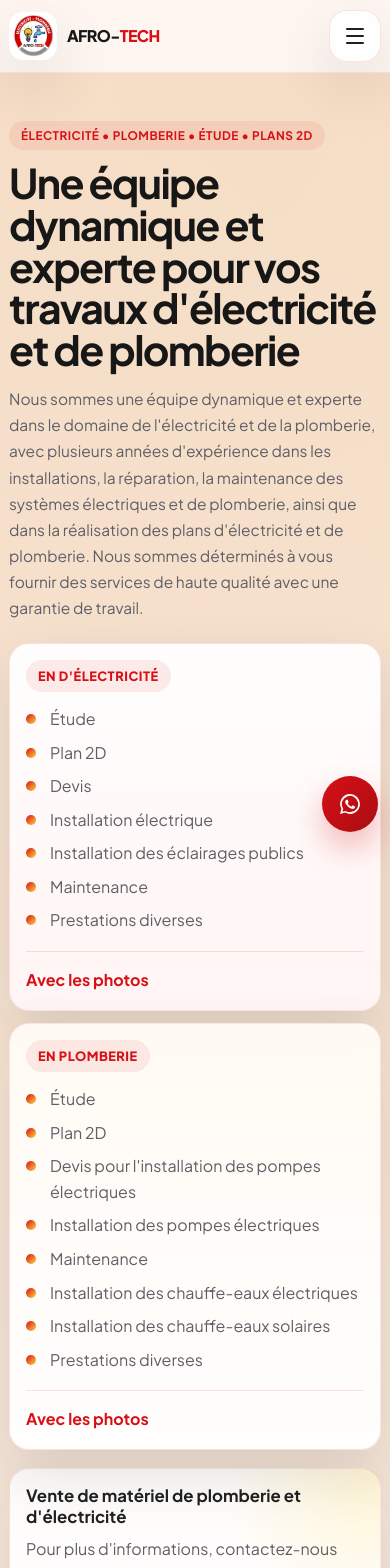
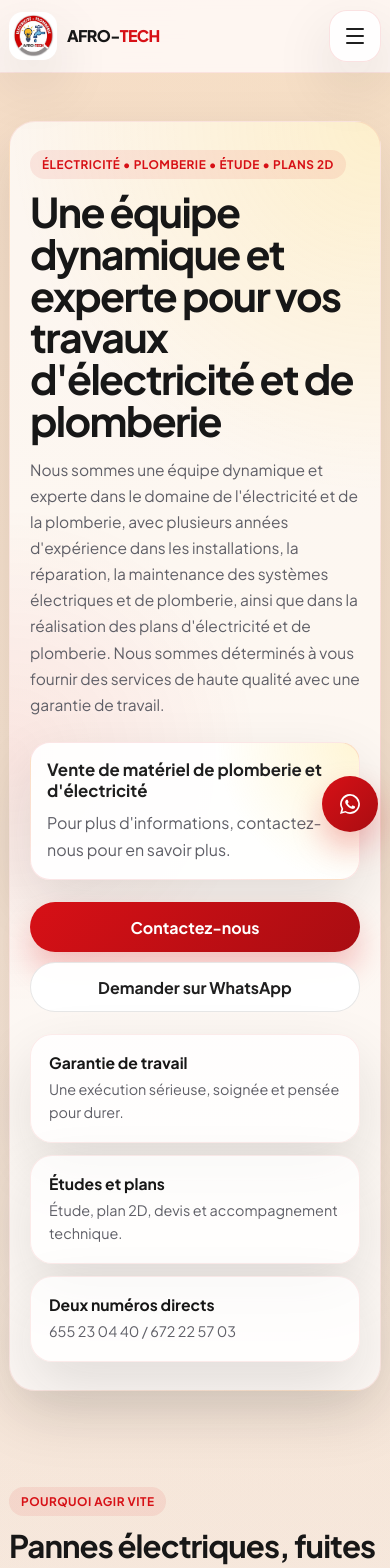
Before and after one commit to larrypops/AFRO-TECH, a Next.js app: page / in a window 390 px wide. Shown: the top 1568 px of the page. Built offline with nearby package versions, Linux system fonts and the light colour scheme.

Commit message:
Move service details out of hero

```diff
--- a/app/globals.css
+++ b/app/globals.css
@@ -261,6 +261,19 @@ p {
   padding-top: 28px;
 }
 
+.hero-copy-full {
+  max-width: 960px;
+  margin: 0 auto;
+  padding: 38px 42px;
+  border-radius: 36px;
+  background:
+    radial-gradient(circle at top right, rgba(255, 210, 63, 0.2), transparent 28%),
+    radial-gradient(circle at left center, rgba(215, 16, 22, 0.08), transparent 34%),
+    rgba(255, 255, 255, 0.72);
+  border: 1px solid rgba(215, 16, 22, 0.08);
+  box-shadow: var(--shadow);
+}
+
 .hero-copy h1,
 .page-title {
   margin: 0 0 18px;
@@ -274,14 +287,6 @@ p {
   max-width: 62ch;
 }
 
-.hero-service-panels {
-  display: grid;
-  grid-template-columns: repeat(2, minmax(0, 1fr));
-  gap: 16px;
-  margin-top: 26px;
-}
-
-.hero-service-panel,
 .hero-note {
   padding: 22px;
   border-radius: 24px;
@@ -290,67 +295,10 @@ p {
   box-shadow: var(--shadow);
 }
 
-.hero-service-panel {
-  background:
-    linear-gradient(180deg, rgba(255, 255, 255, 0.96), rgba(255, 245, 245, 0.94));
-}
-
-.hero-service-panel.accent {
-  background:
-    linear-gradient(180deg, rgba(255, 250, 244, 0.98), rgba(255, 255, 255, 0.94));
-}
-
-.hero-service-kicker {
-  display: inline-flex;
-  margin-bottom: 14px;
-  padding: 8px 12px;
-  border-radius: 999px;
-  background: rgba(215, 16, 22, 0.08);
-  color: var(--primary);
-  font-size: 0.8rem;
-  font-weight: 800;
-  letter-spacing: 0.04em;
-  text-transform: uppercase;
-}
-
-.hero-service-list {
-  margin: 0;
-  padding: 0;
-  list-style: none;
-  display: grid;
-  gap: 10px;
-}
-
-.hero-service-list li {
-  position: relative;
-  padding-left: 24px;
-  color: var(--muted);
-  line-height: 1.6;
-}
-
-.hero-service-list li::before {
-  content: "";
-  position: absolute;
-  left: 0;
-  top: 8px;
-  width: 10px;
-  height: 10px;
-  border-radius: 999px;
-  background: linear-gradient(135deg, var(--primary), var(--accent));
-}
-
-.hero-service-note {
-  margin: 18px 0 0;
-  padding-top: 14px;
-  border-top: 1px solid rgba(215, 16, 22, 0.12);
-  color: var(--primary);
-  font-weight: 700;
-}
-
 .hero-note {
   display: grid;
   gap: 8px;
-  margin-top: 18px;
+  margin-top: 24px;
   background:
     radial-gradient(circle at right top, rgba(255, 210, 63, 0.22), transparent 40%),
     rgba(255, 255, 255, 0.92);
@@ -397,14 +345,12 @@ p {
   min-height: 100%;
 }
 
-.proof-chip strong,
-.hero-badge strong {
+.proof-chip strong {
   display: block;
   margin-bottom: 6px;
 }
 
-.proof-chip span,
-.hero-badge span {
+.proof-chip span {
   color: var(--muted);
   font-size: 0.92rem;
   line-height: 1.6;
@@ -807,8 +753,7 @@ p {
   .hero-proof,
   .service-card,
   .service-card.reverse,
-  .final-cta-box,
-  .hero-service-panels {
+  .final-cta-box {
     grid-template-columns: 1fr;
   }
 
@@ -819,14 +764,6 @@ p {
   .zones-cta {
     flex-direction: column;
     align-items: flex-start;
-  }
-
-  .hero-proof {
-    gap: 16px;
-  }
-
-  .hero-badge {
-    max-width: min(100%, 320px);
   }
 
   .service-card.reverse .service-card-copy,
@@ -877,6 +814,11 @@ p {
     padding-top: 0;
   }
 
+  .hero-copy-full {
+    padding: 28px 20px;
+    border-radius: 26px;
+  }
+
   .hero-copy h1,
   .page-title {
     font-size: clamp(2.1rem, 11vw, 3.4rem);
@@ -891,42 +833,14 @@ p {
     line-height: 1.68;
   }
 
-  .image-stack {
-    grid-template-columns: 1fr;
-    gap: 12px;
-  }
-
-  .hero-service-panels {
-    gap: 12px;
-    margin-top: 22px;
-  }
-
-  .hero-service-panel,
   .hero-note {
     padding: 18px;
     border-radius: 20px;
   }
 
-  .hero-image-tall,
-  .hero-image-offset,
-  .service-card .media-frame,
-  .portrait-frame .media-frame {
-    min-height: 280px;
-  }
-
-  .hero-image-offset {
-    transform: none;
-  }
-
   .hero-actions,
   .inline-actions {
     flex-direction: column;
-  }
-
-  .hero-badge {
-    position: static;
-    margin-top: 14px;
-    width: 100%;
   }
 
   .proof-chip,
@@ -989,8 +903,7 @@ p {
     font-size: 0.98rem;
   }
 
-  .proof-chip span,
-  .hero-badge span {
+  .proof-chip span {
     font-size: 0.9rem;
   }
 
@@ -1002,10 +915,6 @@ p {
   .city-card h3,
   .service-card h3 {
     font-size: 1.15rem;
-  }
-
-  .hero-service-list {
-    gap: 8px;
   }
 
   .mobile-nav {
@@ -1077,7 +986,6 @@ p {
     margin-top: 22px;
   }
 
-  .hero-service-panel,
   .hero-note {
     padding: 16px;
   }
@@ -1089,13 +997,6 @@ p {
   .button {
     min-height: 50px;
     padding: 0 16px;
-  }
-
-  .hero-image-tall,
-  .hero-image-offset,
-  .service-card .media-frame,
-  .portrait-frame .media-frame {
-    min-height: 240px;
   }
 
   .hero-proof {
--- a/components/sections.tsx
+++ b/components/sections.tsx
@@ -15,8 +15,8 @@ export function HomeSections() {
   return (
     <>
       <section className="hero section">
-        <div className="container grid-2 hero-grid">
-          <Reveal className="hero-copy">
+        <div className="container">
+          <Reveal className="hero-copy hero-copy-full">
             <span className="eyebrow">Électricité • Plomberie • Étude • Plans 2D</span>
             <h1>
               Une équipe dynamique et experte pour vos travaux d&apos;électricité
@@ -31,37 +31,6 @@ export function HomeSections() {
               Nous sommes déterminés à vous fournir des services de haute
               qualité avec une garantie de travail.
             </p>
-
-            <div className="hero-service-panels">
-              <article className="hero-service-panel">
-                <span className="hero-service-kicker">En d&apos;électricité</span>
-                <ul className="hero-service-list">
-                  <li>Étude</li>
-                  <li>Plan 2D</li>
-                  <li>Devis</li>
-                  <li>Installation électrique</li>
-                  <li>Installation des éclairages publics</li>
-                  <li>Maintenance</li>
-                  <li>Prestations diverses</li>
-                </ul>
-                <p className="hero-service-note">Avec les photos</p>
-              </article>
-
-              <article className="hero-service-panel accent">
-                <span className="hero-service-kicker">En plomberie</span>
-                <ul className="hero-service-list">
-                  <li>Étude</li>
-                  <li>Plan 2D</li>
-                  <li>Devis pour l&apos;installation des pompes électriques</li>
-                  <li>Installation des pompes électriques</li>
-                  <li>Maintenance</li>
-                  <li>Installation des chauffe-eaux électriques</li>
-                  <li>Installation des chauffe-eaux solaires</li>
-                  <li>Prestations diverses</li>
-                </ul>
-                <p className="hero-service-note">Avec les photos</p>
-              </article>
-            </div>
 
             <div className="hero-note">
               <strong>Vente de matériel de plomberie et d&apos;électricité</strong>
@@ -97,27 +66,6 @@ export function HomeSections() {
                 <strong>Deux numéros directs</strong>
                 <span>655 23 04 40 / 672 22 57 03</span>
               </div>
-            </div>
-          </Reveal>
-
-          <Reveal className="hero-visual">
-            <div className="image-stack">
-              <SiteImage
-                src="/images/electricite-4.JPG"
-                alt="Technicien électricité en intervention au Cameroun"
-                priority
-                className="hero-image-tall"
-              />
-              <SiteImage
-                src="/images/plomberie-4.JPG"
-                alt="Intervention plomberie sanitaire au Cameroun"
-                priority
-                className="hero-image-offset"
-              />
-            </div>
-            <div className="hero-badge">
-              <strong>AFRO-TECH</strong>
-              <span>Installations • Réparation • Maintenance • Matériel</span>
             </div>
           </Reveal>
         </div>
```
